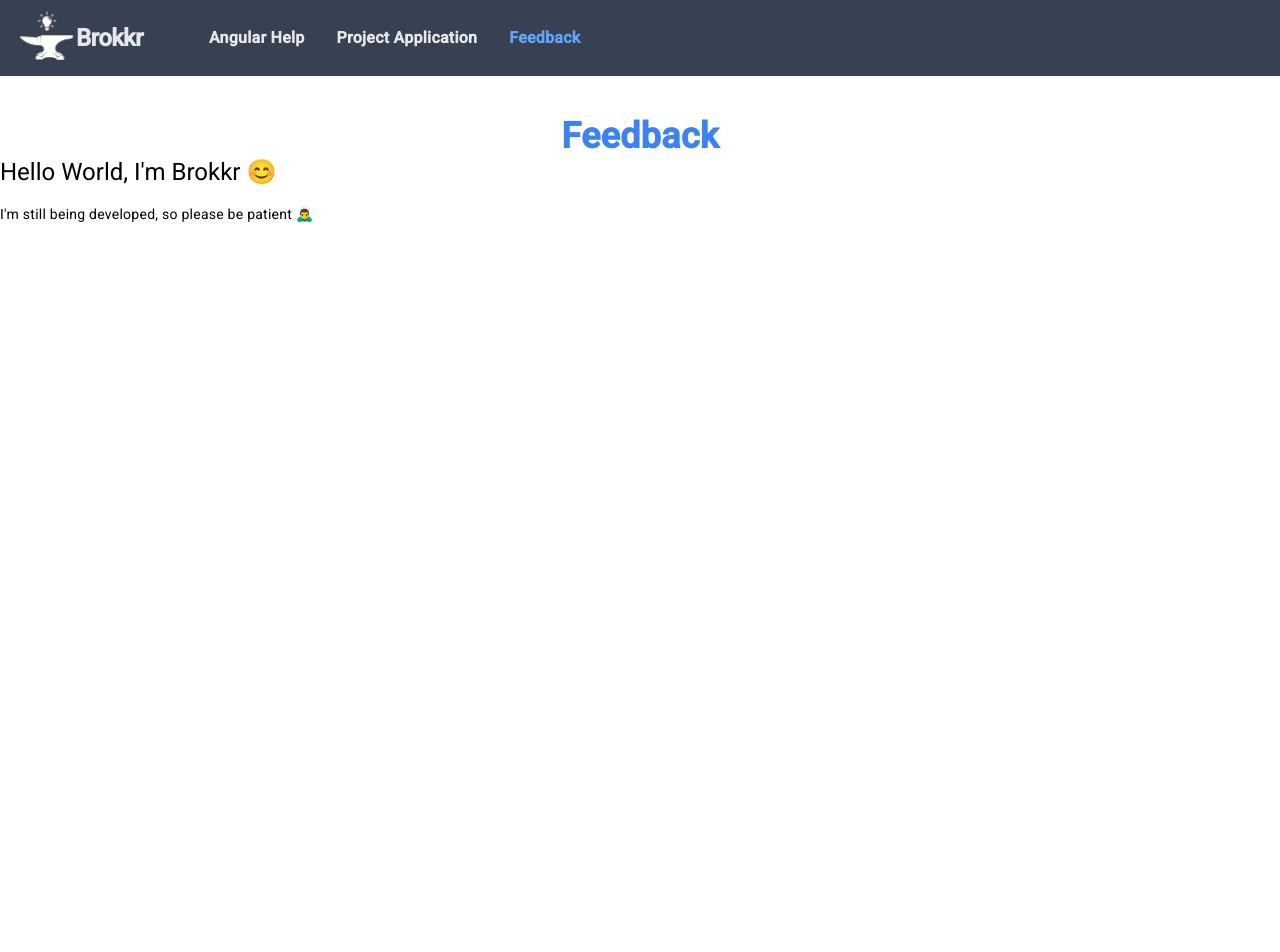
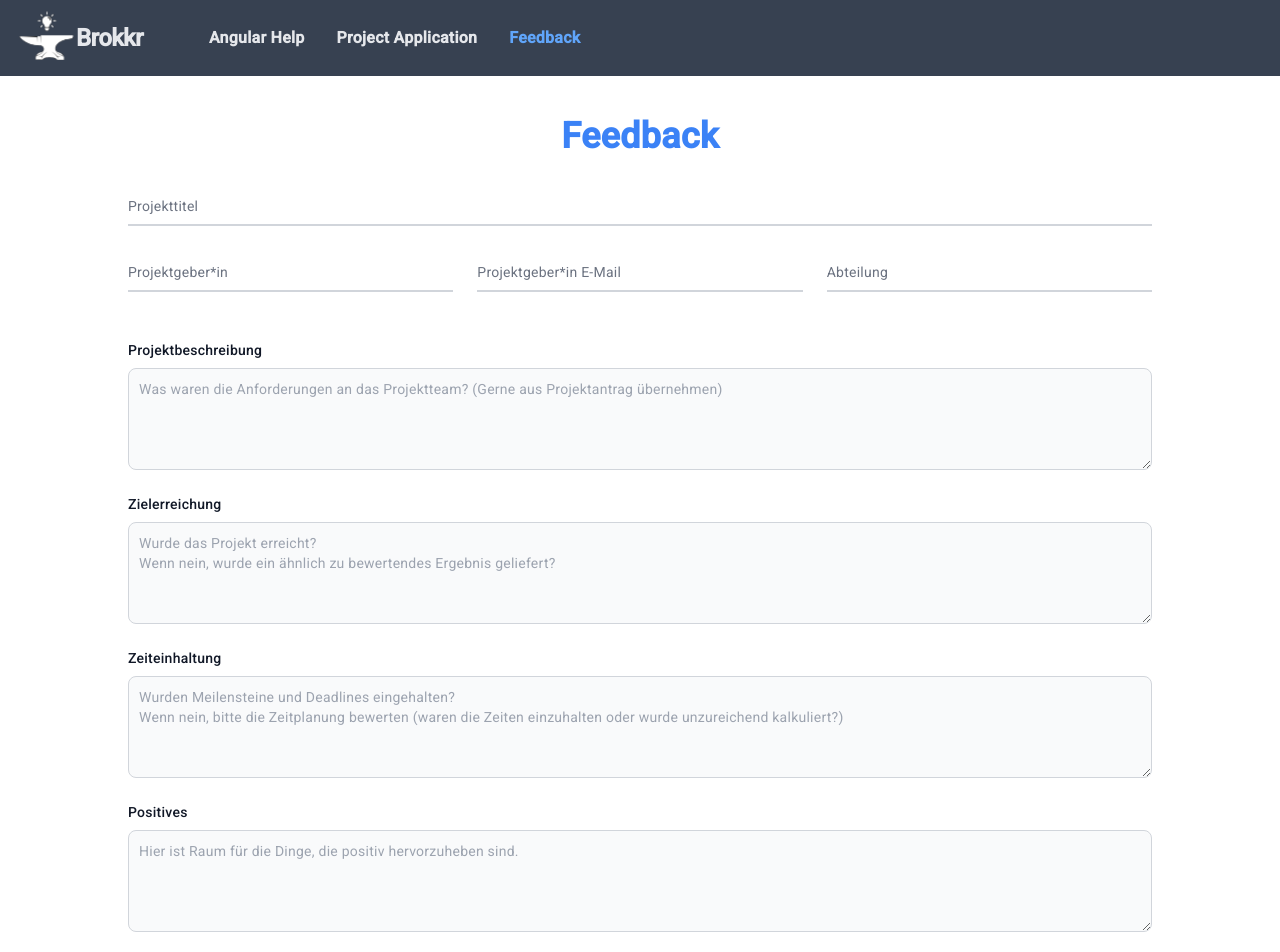
Before and after one commit to Himmelschrei/Brokkr, an Angular app: page /feedback/feedback.component.html in a window 1280 px wide. Shown: the top 952 px of the page. Before the commit the page ends 800 px from the top, so only its background shows below. Built offline with nearby package versions, Linux system fonts and the light colour scheme.

Commit message:
Add fields feedback

```diff
--- a/src/app/feedback/feedback.component.html
+++ b/src/app/feedback/feedback.component.html
@@ -2,4 +2,38 @@
     <div class="flex mt-10 justify-center">
         <span class="title">Feedback</span>
     </div>
+
+    <form class="form">
+        <div class="input-group-1 group">
+            <input type="projecTitle" name="floating_projectTitle" id="floating_projectTitle" class="input-form peer" placeholder=" " required />
+            <label for="floating_projectTitle" class="label-form">Projekttitel</label>
+        </div>
+        <div class="input-group-3">
+            <div class="input-group-1 group">
+                <input type="applicantName" name="floating_applicantName" id="floating_applicantName" class="input-form peer" placeholder=" " required />
+                <label for="floating_applicantName" class="label-form">Projektgeber*in</label>
+            </div>
+            <div class="input-group-1 group">
+                <input type="applicantEmail" name="floating_applicantEMail" id="floating_applicantEMail" class="input-form peer" placeholder=" " required />
+                <label for="floating_applicantEMail" class="label-form">Projektgeber*in E-Mail</label>
+            </div>
+            <div class="input-group-1 group">
+                <input type="department" name="floating_department" id="floating_department" class="input-form peer" placeholder=" " required />
+                <label for="floating_department" class="label-form">Abteilung</label>
+            </div>
+        </div>
+
+        <label for="projectDescription" class="label-form-box">Projektbeschreibung</label>
+        <textarea id="projectDescription" rows="4" class="textarea-input" placeholder="Was waren die Anforderungen an das Projektteam? (Gerne aus Projektantrag übernehmen)"></textarea>
+        <label for="targetAchievement" class="label-form-box">Zielerreichung</label>
+        <textarea id="targetAchievement" rows="4" class="textarea-input" placeholder="Wurde das Projekt erreicht?&#10;Wenn nein, wurde ein ähnlich zu bewertendes Ergebnis geliefert?"></textarea>
+        <label for="timeKeeping" class="label-form-box">Zeiteinhaltung</label>
+        <textarea id="timeKeeping" rows="4" class="textarea-input" placeholder="Wurden Meilensteine und Deadlines eingehalten?&#10;Wenn nein, bitte die Zeitplanung bewerten (waren die Zeiten einzuhalten oder wurde unzureichend kalkuliert?)"></textarea>
+        <label for="positive" class="label-form-box">Positives</label>
+        <textarea id="positive" rows="4" class="textarea-input" placeholder="Hier ist Raum für die Dinge, die positiv hervorzuheben sind."></textarea>
+        <label for="criticism" class="label-form-box">Kritik</label>
+        <textarea id="criticism" rows="4" class="textarea-input" placeholder="Obwohl es sich von selbst versteht - Bitte bleibt bei der Kritik sachlich, fair und konstruktiv!"></textarea>
+        <label for="miscellaneous" class="label-form-box">Sonstige Anmerkungen</label>
+        <textarea id="miscellaneous" rows="4" class="textarea-input" placeholder="Manchmal ist es schwer, die Sachen zu kategorisieren - Hier ist Platz für alles, was oben nicht zuzuordnen war."></textarea>
+    </form>
 </body>
--- a/src/app/project-application/project-application.component.html
+++ b/src/app/project-application/project-application.component.html
@@ -11,11 +11,11 @@
         <div class="input-group-2">
             <div class="input-group-1 group">
                 <input type="applicantName" name="floating_applicantName" id="floating_applicantName" class="input-form peer" placeholder=" " required />
-                <label for="floating_applicantName" class="label-form">Antragsteller*in</label>
+                <label for="floating_applicantName" class="label-form">Projektgeber*in</label>
             </div>
             <div class="input-group-1 group">
                 <input type="applicantEMail" name="floating_applicantEMail" id="floating_applicantEMail" class="input-form peer" placeholder=" " required />
-                <label for="floating_applicantEMail" class="label-form">Antragsteller*in E-Mail</label>
+                <label for="floating_applicantEMail" class="label-form">Projektgeber*in E-Mail</label>
             </div>
         </div>
         <div class="input-group-3">
@@ -33,7 +33,6 @@
             </div>
         </div>
 
-
         <label for="projectDescription" class="label-form-box">Projektbeschreibung</label>
         <textarea id="projectDescription" rows="4" class="textarea-input" placeholder="Bitte so ausführlich wie möglich die Anforderungen an das Projekt beschreiben"></textarea>
         <label for="capabilityPlanning" class="label-form-box">Ressourcenplanung</label>
```
